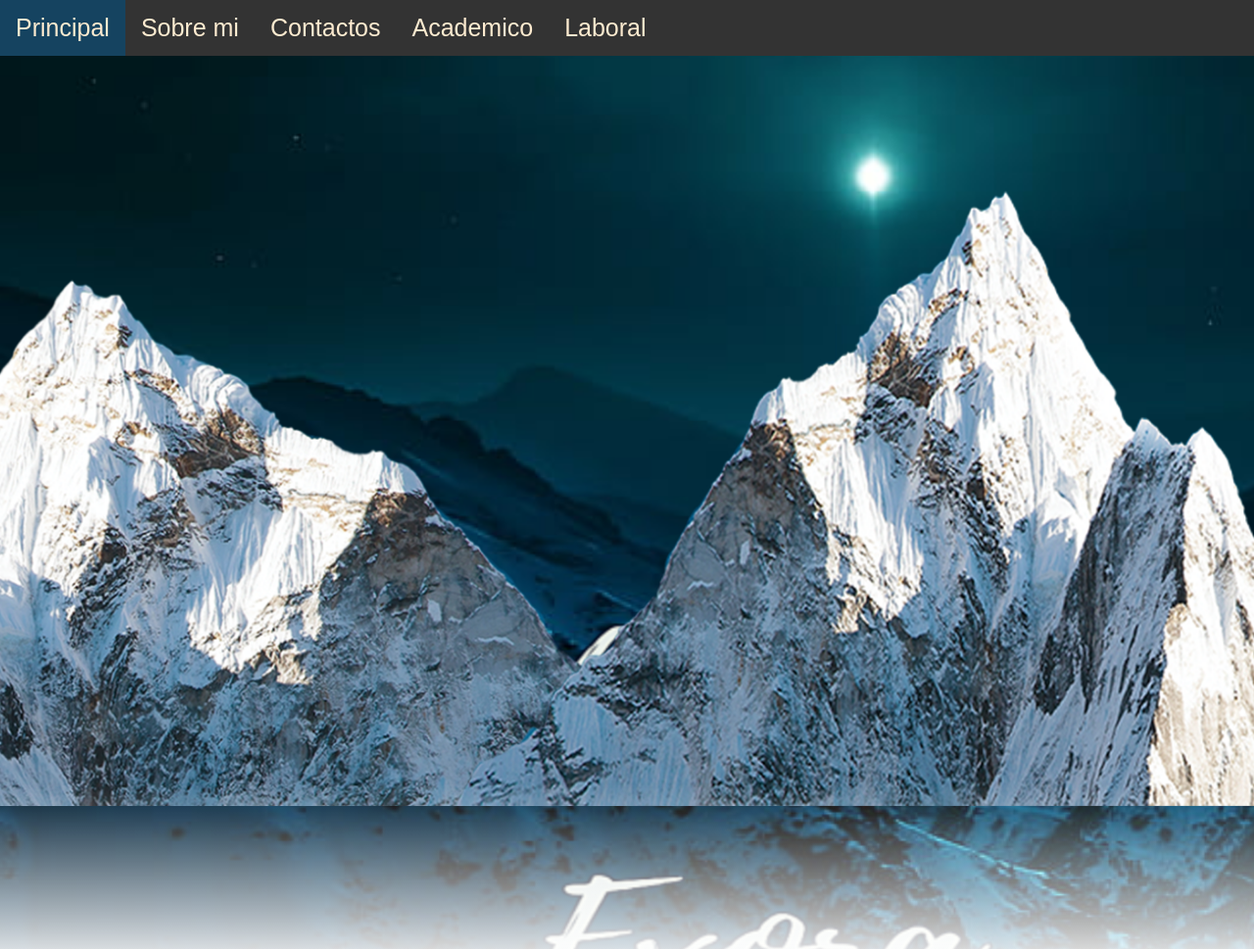
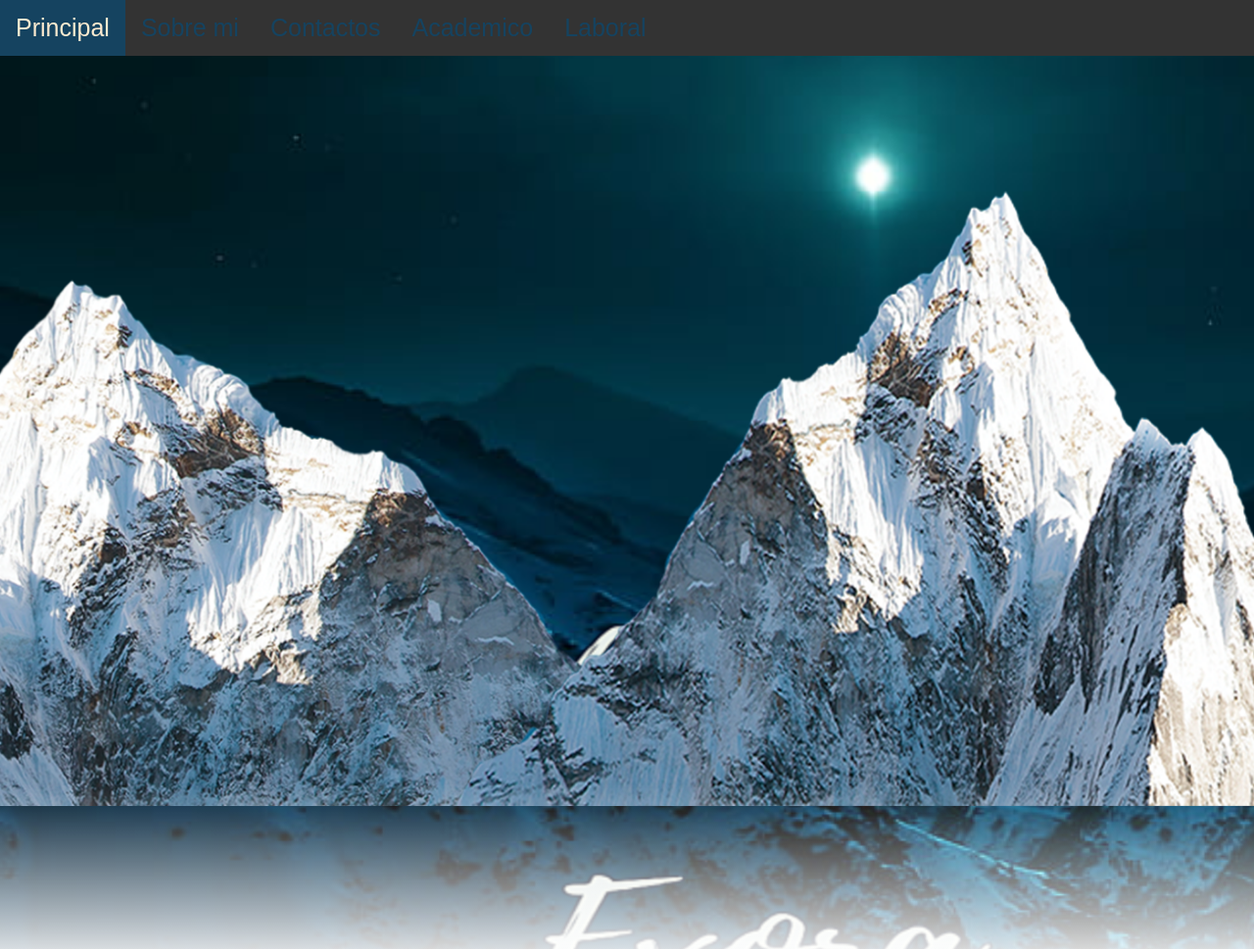
Before and after one commit to Blurreface/Curriculum, a plain HTML site: page index.html in a window 1280 px wide. Shown: the top 969 px of the page at 98% size. Drawn offline with nearby package versions, Linux system fonts and the light colour scheme.

Commit message:
Update CV_Index.css

```diff
--- a/CV_Index.css
+++ b/CV_Index.css
@@ -39,7 +39,7 @@ h2 {
 .topnav a {
   float: left;
   display: block;
-  color: #FDEBD0;
+  color: #154360;
   text-align: center;
   padding: 14px 16px;
   text-decoration: none;
```
